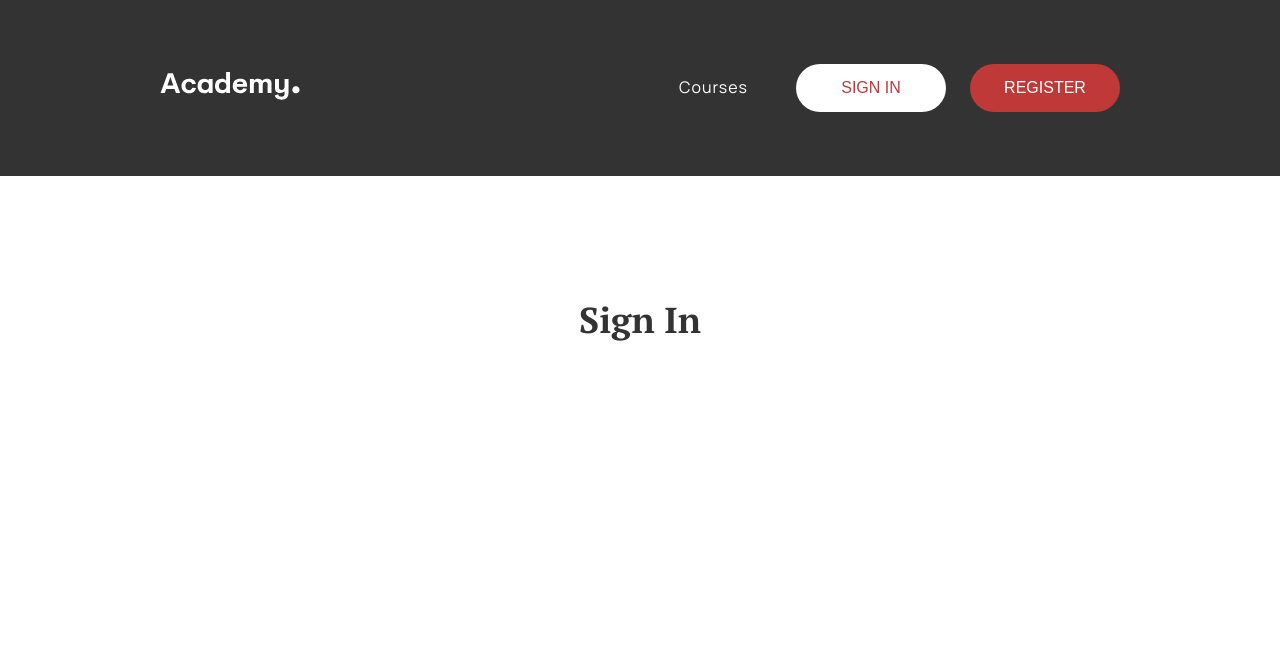
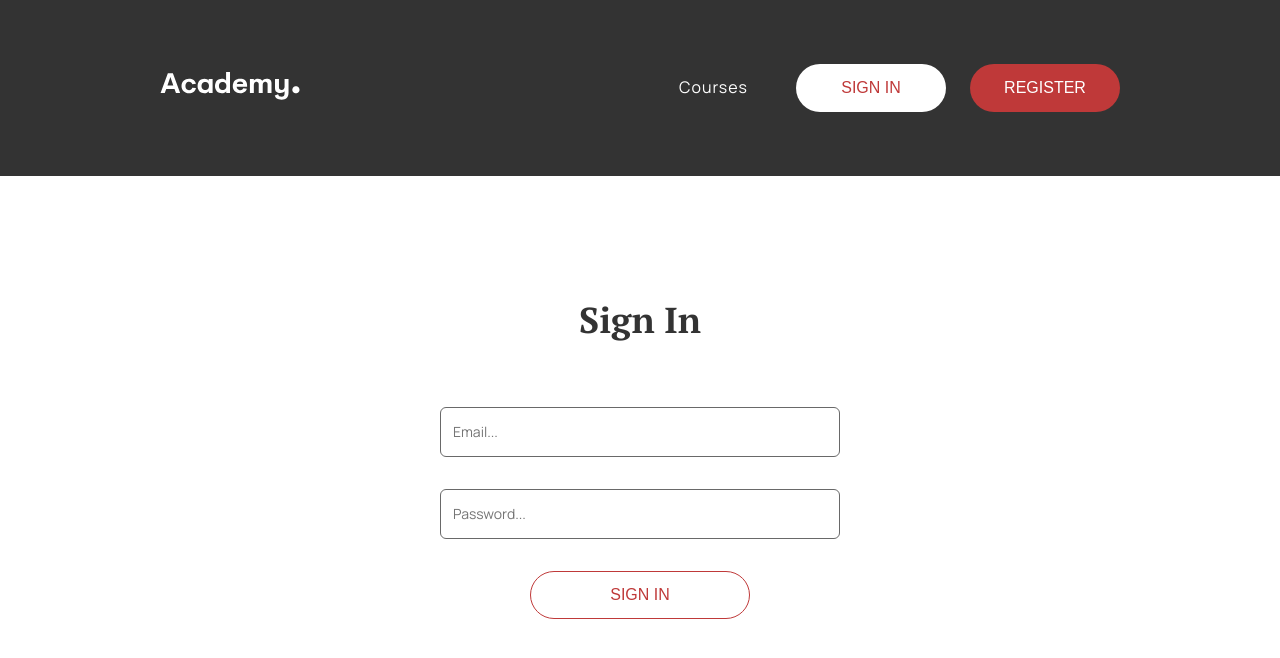
Before and after one commit to adurcevic/Speck-project, a React (Create React App) app: page /sign-in in a window 1280 px wide. Shown: the top 658 px of the page. Built offline with nearby package versions, Linux system fonts and the light colour scheme.

Commit message:
Added Sign In page

```diff
--- a/src/pages/SignIn/SignIn.js
+++ b/src/pages/SignIn/SignIn.js
@@ -1,12 +1,76 @@
 import React from "react";
 import Header from "../../components/Header/Header";
 import Section from "../../components/Section/Section";
+import {
+  Form,
+  FormRow,
+  Field,
+  ErrorMessage,
+} from "../../lib/style/generalStyles";
+import { Formik } from "formik";
+import * as Yup from "yup";
+import { Button } from "../../lib/style/generalStyles";
 
 const SignIn = () => {
   return (
     <>
       <Header isSecondary={true}></Header>
-      <Section title={"Sign In"} isMainTitle={true} isCentered={true}></Section>
+      <Section title={"Sign In"} isMainTitle={true} isCentered={true}>
+        <Formik
+          initialValues={{
+            email: "",
+            password: "",
+            isAdmin: false,
+          }}
+          validationSchema={Yup.object({
+            email: Yup.string()
+              .email("Inavlid email address")
+              .required("Email is required"),
+            password: Yup.string()
+              .min(8, "Password must be at least 8 characters long")
+              .required("Password is required"),
+          })}
+          onSubmit={(values, actions) => {
+            setTimeout(() => {
+              alert(JSON.stringify(values, null, 2));
+              actions.setSubmitting(false);
+              actions.resetForm({
+                email: "",
+                password: "",
+                isAdmin: false,
+              });
+            }, 1000);
+          }}
+        >
+          {(formik) => (
+            <Form isCentered>
+              <FormRow>
+                <Field
+                  type="email"
+                  name="email"
+                  placeholder="Email..."
+                  disabled={formik.isSubmitting}
+                />
+                <ErrorMessage component={"div"} name="email" />
+              </FormRow>
+              <FormRow>
+                <Field
+                  type="password"
+                  name="password"
+                  placeholder="Password..."
+                  disabled={formik.isSubmitting}
+                />
+                <ErrorMessage component={"div"} name="password" />
+              </FormRow>
+              <FormRow>
+                <Button isOutline isForm disabled={formik.isSubmitting}>
+                  {formik.isSubmitting ? "Processing..." : "Sign In"}
+                </Button>
+              </FormRow>
+            </Form>
+          )}
+        </Formik>
+      </Section>
     </>
   );
 };
```
